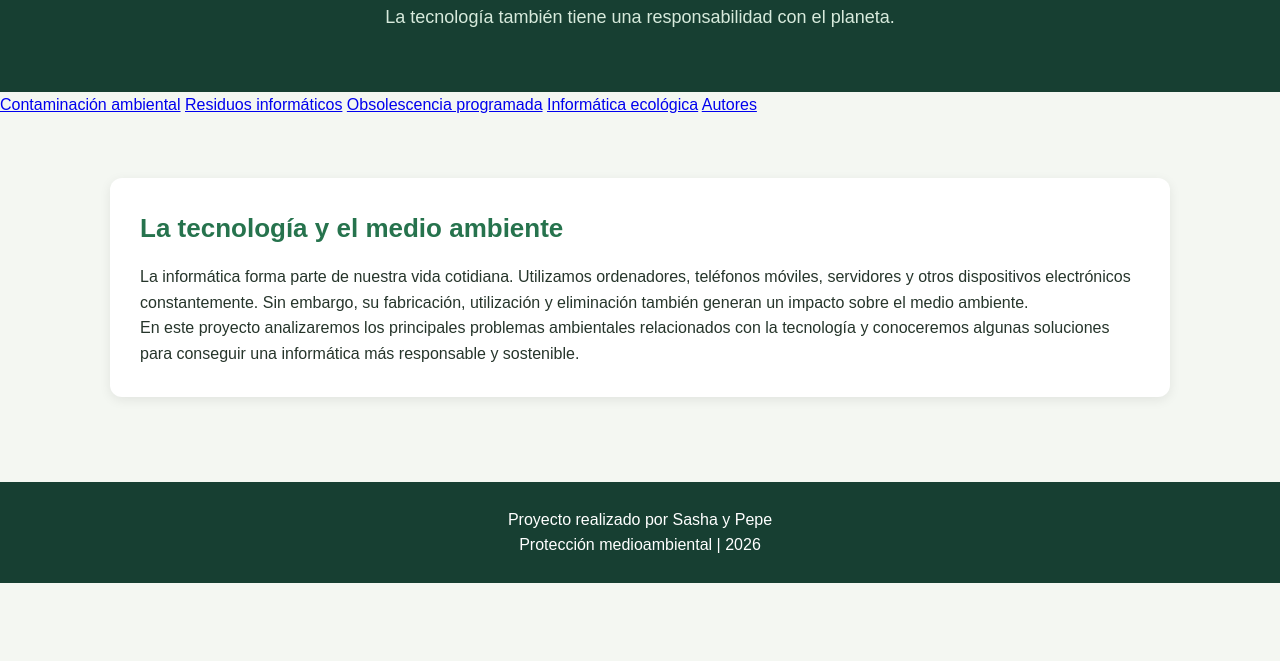
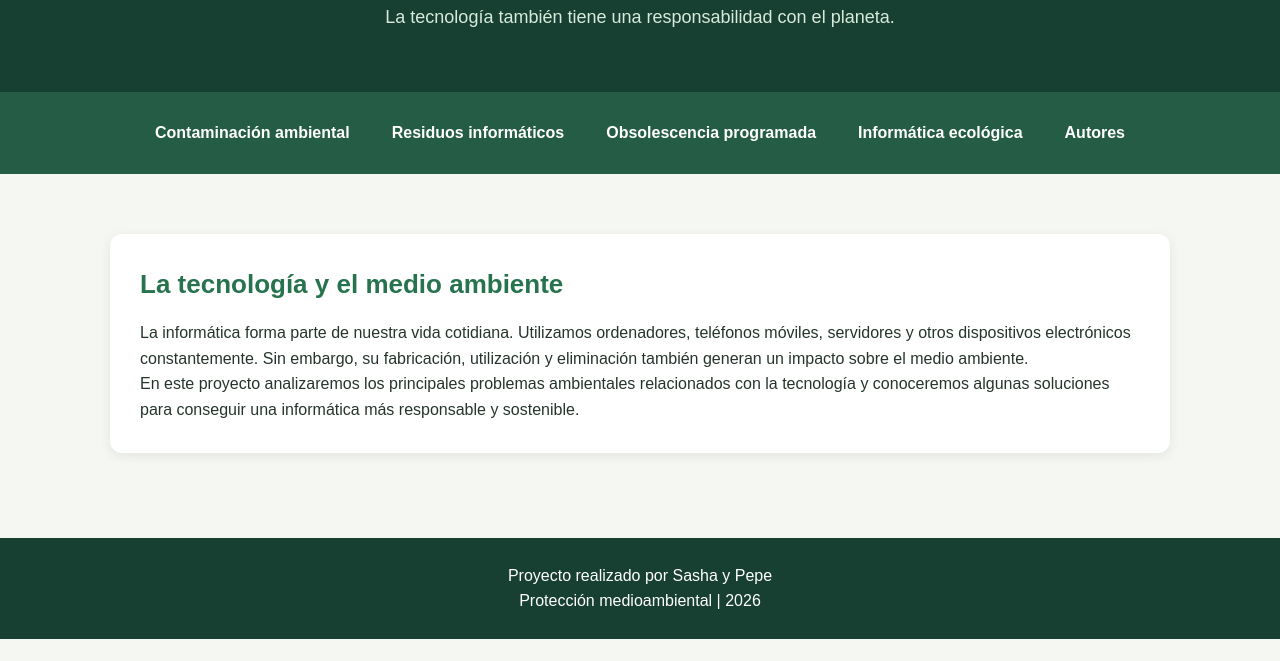
Before and after one commit to sashagarchi13-ux/informatica-ambiental, a plain HTML site: page index.html in a window 1280 px wide. Shown: the part 139-800 px from the top of the page. Drawn offline with Linux system fonts and the light colour scheme.

Commit message:
Diseñar menú de navegación

```diff
--- a/css/estilos.css
+++ b/css/estilos.css
@@ -73,3 +73,27 @@ footer {
         padding: 20px;
     }
 }
+
+
+nav {
+    background-color: #245c45;
+    display: flex;
+    justify-content: center;
+    flex-wrap: wrap;
+    gap: 10px;
+    padding: 18px;
+}
+
+nav a {
+    color: white;
+    text-decoration: none;
+    padding: 10px 16px;
+    border-radius: 6px;
+    font-weight: bold;
+    transition: 0.3s;
+}
+
+nav a:hover {
+    background-color: #a5d6a7;
+    color: #173f32;
+}
```
